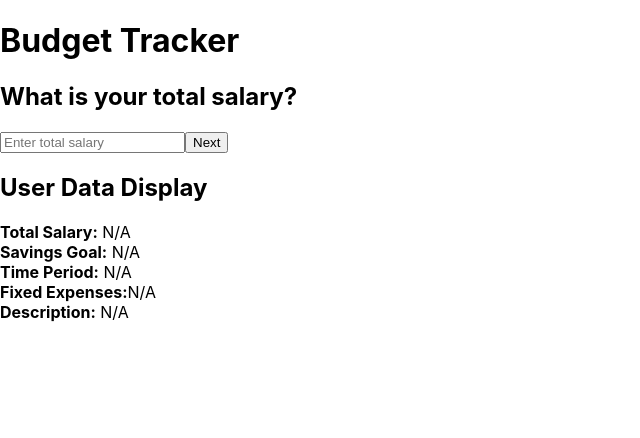
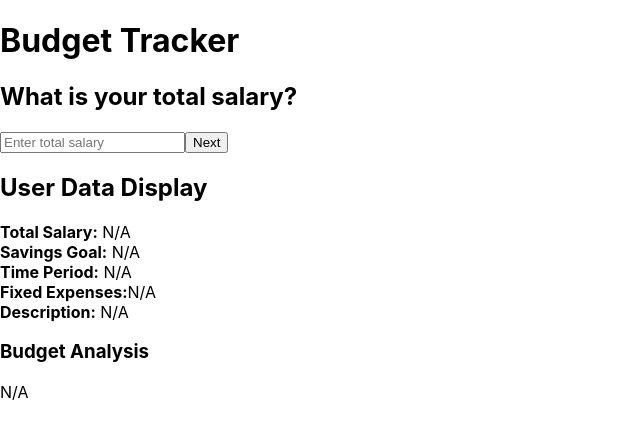
Before and after one commit to Budget-Tracker-App/frontend, a React (Create React App) app: page / in a window 1280 px wide. Shown: the top 438 px of the page, without its empty margins (0-640 px from the left). Built offline with nearby package versions, Linux system fonts and the light colour scheme.

Commit message:
Connected with Backend

```diff
--- a/src/App.js
+++ b/src/App.js
@@ -6,7 +6,9 @@ import FixedExpenses from './Components/FixedExpenses';
 import UserDescription from './Components/UserDescription';
 
 
-const DisplayUserData = ({ userData, expenses, description }) => {
+const DisplayUserData = ({ userData, expenses, description, result }) => {
+  const isFormSubmitted = Object.keys(userData).length > 0; // Check if form data is available
+
   return (
     <div className="userDataDisplay">
       <h2>User Data Display</h2>
@@ -36,6 +38,10 @@ const DisplayUserData = ({ userData, expenses, description }) => {
       <div>
         <strong>Description:</strong> {description || 'N/A'}
       </div>
+      <div>
+        <h3>Budget Analysis</h3>
+        <p>{isFormSubmitted ? (result ? result : 'Loading...') : 'N/A'}</p>
+      </div>
     </div>
   );
 };
@@ -48,6 +54,7 @@ const App = () => {
   const [salary, setSalary] = useState('');
   const [savingsGoal, setSavingsGoal] = useState('');
   const [timePeriod, setTimePeriod] = useState('');
+  const [resultData, setResultData] = useState('');
 
 
   const handleNextStep = (data) => {
@@ -86,6 +93,8 @@ const App = () => {
 const handleSubmit = () => {
   console.log('Submit button clicked!');
 
+  setResultData('');
+
   // Constructing an object with the user data for API submission
   const userDataForAPI = {
     salary: salary,
@@ -98,9 +107,32 @@ const App = () => {
   // Logging the data formatted for API submission
   console.log('User Data for API:', userDataForAPI);
 
-    // Assuming an API call would go here:
-    // sendToAPI(userDataForAPI);
+  // Make a POST request to the backend API
+  fetch('http://localhost:3001/openai', { // Using the port 3001 for backend
+    method: 'POST',
+    headers: {
+      'Content-Type': 'application/json',
+    },
+    body: JSON.stringify(userDataForAPI),
+  })
+    .then(response => {
+      if (!response.ok) {
+        throw new Error('Network response was not ok');
+      }
+      return response.json();
+    })
+    .then(data => {
+      // Handle the data received from the backend
+      console.log('Data from backend:', data);
+      setResultData(data.result); // Store the response in state
+
+    })
+    .catch(error => {
+      // Handle errors that might occur during the fetch
+      console.error('There was a problem with the fetch operation:', error);
+    });
 };
+
 
   const renderStep = () => {
     switch (step) {
@@ -128,11 +160,16 @@ const App = () => {
           {step > 0 && (
             <button onClick={handlePreviousStep}>Go Back</button>
           )}
-          {step === 5 && (
+          {step === 4 && (
             <button onClick={handleSubmit}>Submit</button>
           )}
         </div>
-        <DisplayUserData userData={userData} expenses={expenses} description={description} />
+        <DisplayUserData
+        userData={userData}
+        expenses={expenses}
+        description={description}
+        result={resultData} // Pass the result data to the component
+        />
       </div>
     </div>
   );
--- a/src/Components/UserDescription.js
+++ b/src/Components/UserDescription.js
@@ -10,13 +10,13 @@ const UserDescription = ({ onSubmit }) => {
 
   return (
     <div>
-      <h2>For better results, please describe your spending habits</h2>
+      <h2>For better results, please describe your spending habits:</h2>
       <textarea
         value={description}
         onChange={(e) => setDescription(e.target.value)}
         placeholder="Enter a description"
       />
-      <button onClick={handleSubmit}>Submit</button>
+      {/* <button onClick={handleSubmit}>Submit</button> */}
     </div>
   );
 };
```
Lines whose indentation alone changed are shown as unchanged.
